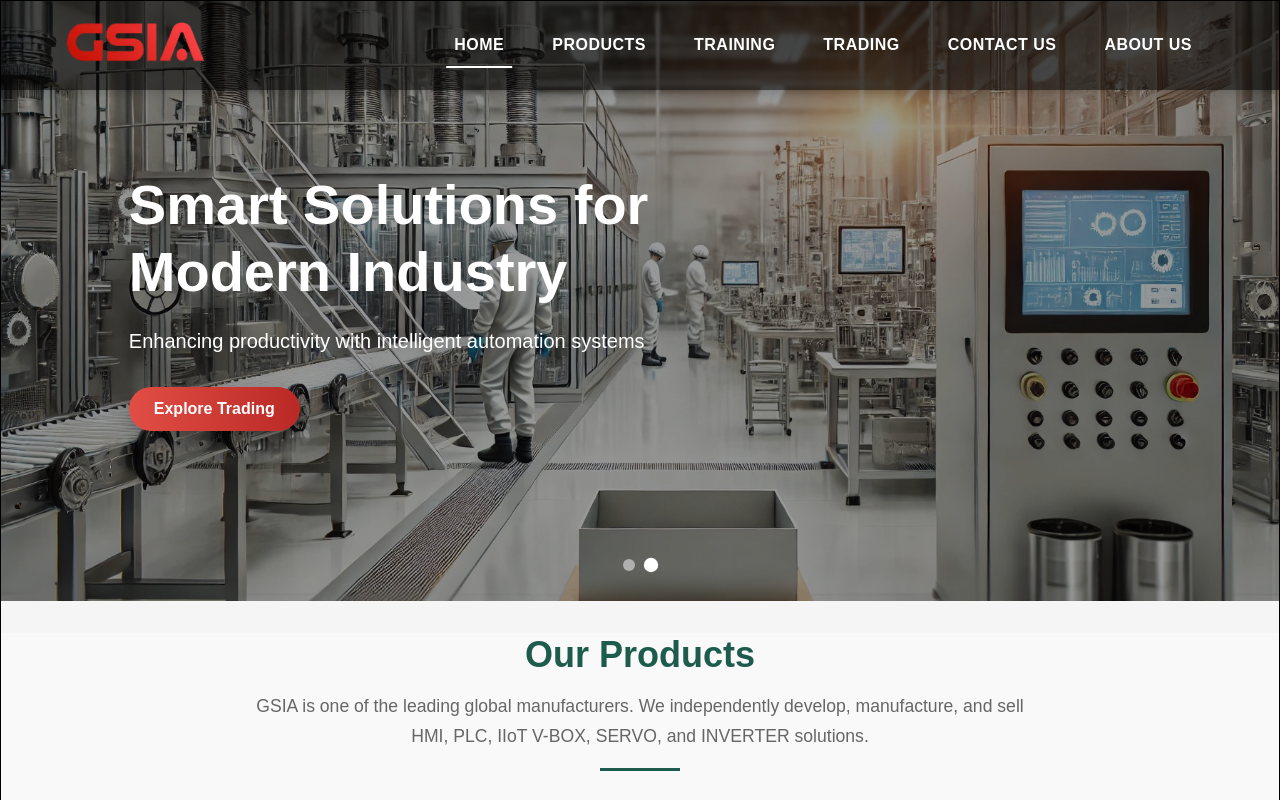
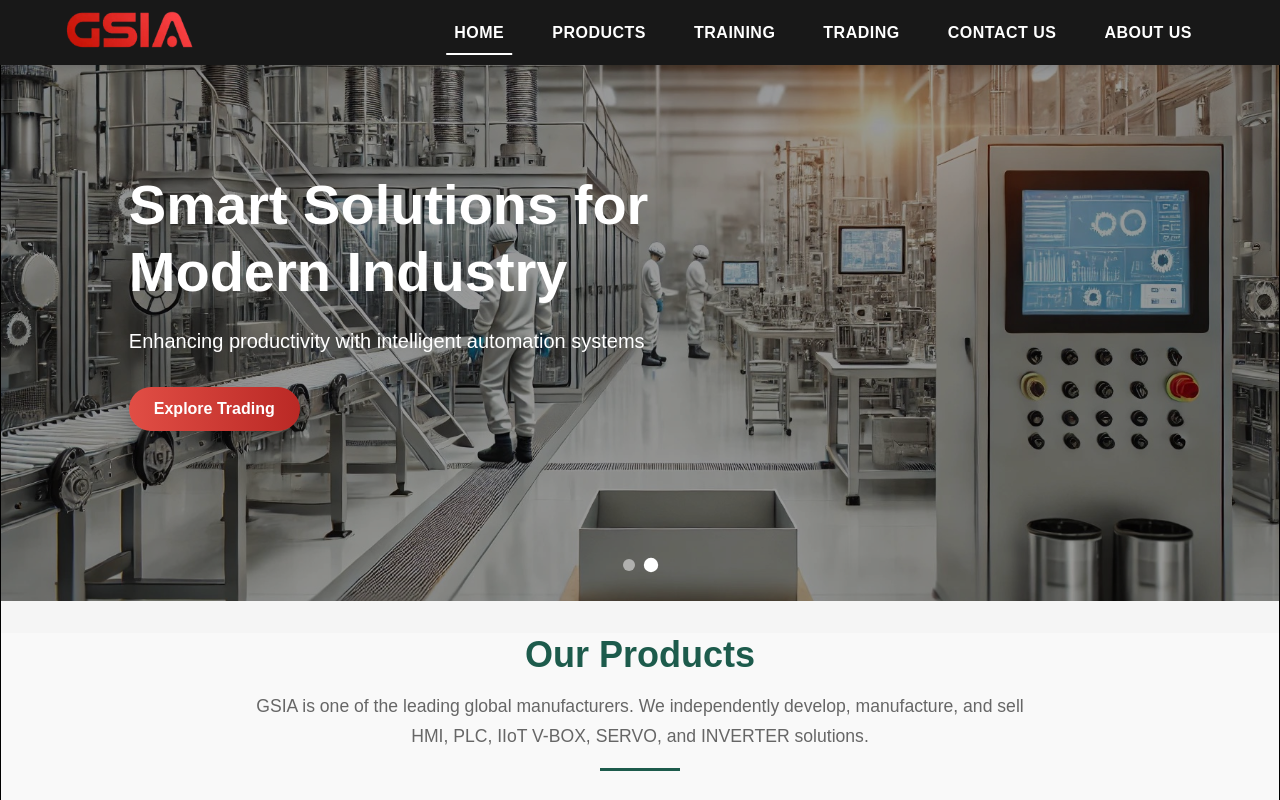
Before and after one commit to preetamgodase944/GSIA, a React (Vite) app: page / in a window 1280 px wide. Shown: the top 800 px of the page. Built offline with nearby package versions, Linux system fonts and the light colour scheme.

Commit message:
fix nav bar height'

```diff
--- a/src/components/Navbar/Navbar.css
+++ b/src/components/Navbar/Navbar.css
@@ -4,13 +4,13 @@
   position: fixed;
   top: 0;
   left: 0;
-  background-color: rgba(0, 0, 0, 0.555);
+  background-color: rgb(24, 24, 24);
   /** e.g. a vibrant teal or your brand color **/
   color: #ffffff;
   box-shadow: 0 2px 10px rgba(0, 0, 0, 0.2);
   backdrop-filter: none;
   z-index: 1000;
-  height: 90px;
+  height: 65px;
   transition: all 0.3s ease;
 }
 
@@ -120,12 +120,12 @@
 @media (max-width: 950px) {
   .navbar-links {
     position: fixed;
-    top: 70px;
+    top: 65px;
     right: -280px;
     flex-direction: column;
     background: rgba(0, 0, 0, 0.9);
     width: 280px;
-    height: calc(100vh - 70px);
+    height: calc(100vh - 65px);
     padding: 20px 0;
     transition: right 0.3s ease;
     box-shadow: -5px 0 15px rgba(0, 0, 0, 0.2);
--- a/src/components/Navbar/Navbar.jsx
+++ b/src/components/Navbar/Navbar.jsx
@@ -62,7 +62,7 @@ export default function Navbar() {
             if (showMobileMenu) setShowMobileMenu(false);
           }}
         >
-          <Logo height='60px' />
+          <Logo height='55px' />
         </Link>
         <ul className={`navbar-links ${showMobileMenu ? 'show-menu' : ''}`}>
           <li className="navbar-item">
```
